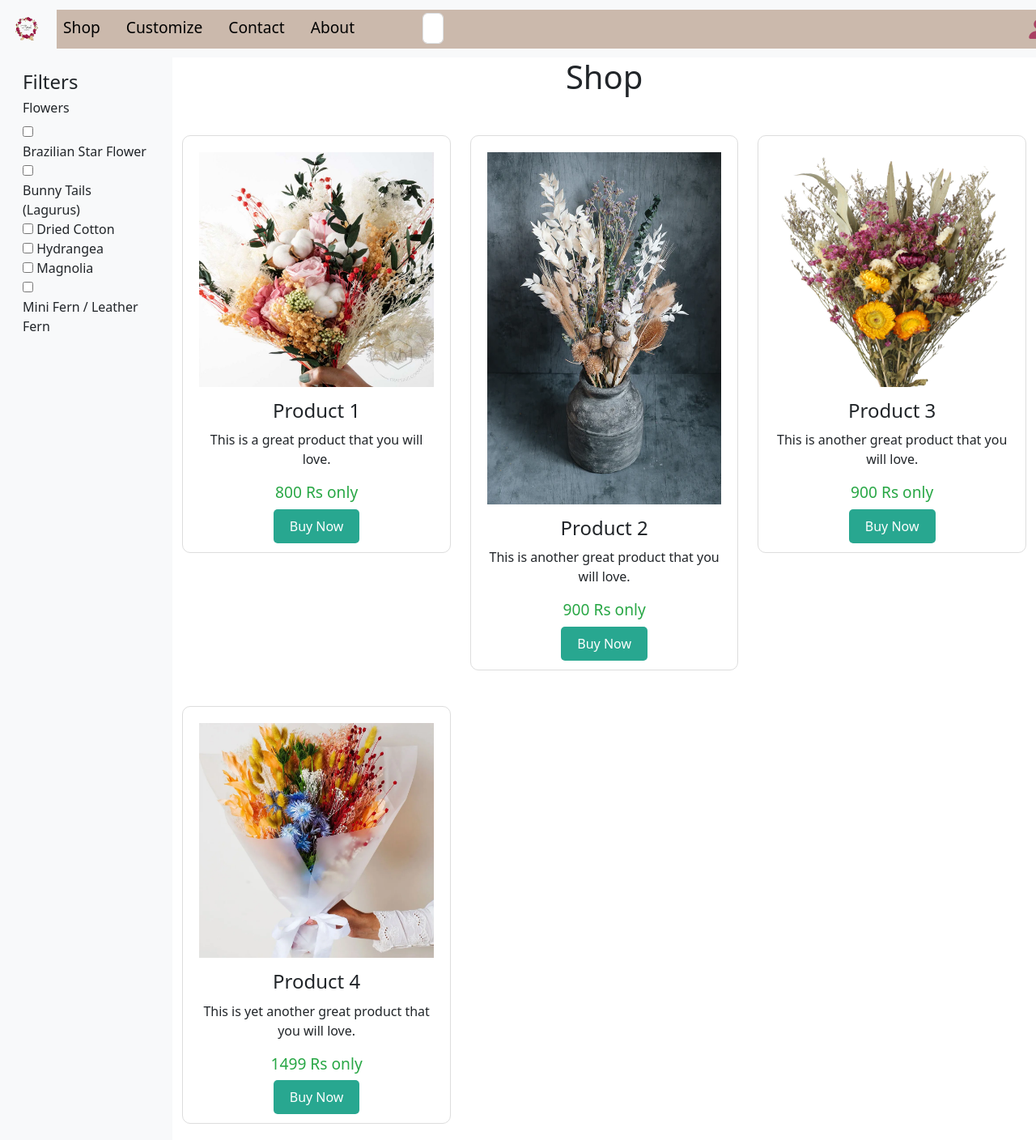
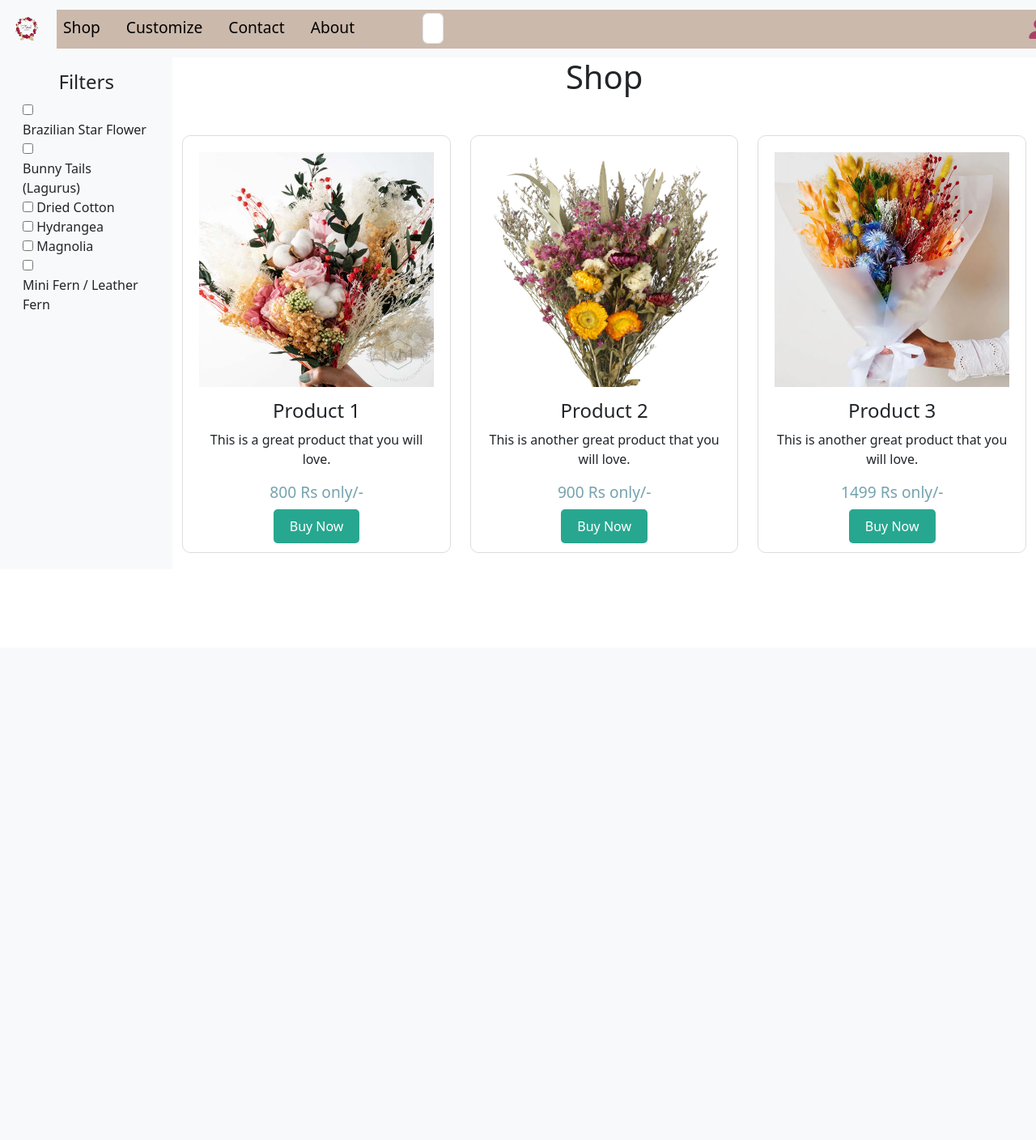
Before and after one commit to Tsahu874/E_commerce, a Flask app: page /shop in a window 1280 px wide. Shown: the whole page at 81% size. After the commit the page ends 683 px from the top, so only its background shows below. Run offline with Flask 3, Linux system fonts and the light colour scheme.

Commit message:
shop.html

```diff
--- a/templates/shop.html
+++ b/templates/shop.html
@@ -4,56 +4,6 @@
 <title>Shop</title>
 {% endblock title %}
 
-<style>
-    .product-card {
-        border: 1px solid #ddd;
-        border-radius: 10px;
-        padding: 20px;
-        margin-bottom: 20px;
-        text-align: center;
-        transition: box-shadow 0.3s ease-in-out;
-    }
-
-    .product-card:hover {
-        box-shadow: 0 4px 8px rgba(0, 0, 0, 0.1);
-    }
-
-    .product-image {
-        max-width: 100%;
-        height: auto;
-        margin-bottom: 15px;
-    }
-
-    .product-title {
-        font-size: 1.5rem;
-        margin-bottom: 10px;
-    }
-
-    .product-description {
-        font-size: 1rem;
-        margin-bottom: 15px;
-    }
-
-    .product-price {
-        font-size: 1.2rem;
-        color: #28a745;
-        margin-bottom: 15px;
-    }
-
-    .buy-button {
-        background-color: #28a745;
-        color: white;
-        padding: 10px 20px;
-        border: none;
-        border-radius: 5px;
-        cursor: pointer;
-        text-decoration: none;
-    }
-
-    .buy-button:hover {
-        background-color: #218838;
-    }
-</style>
 
 {% block main %}
 <main>
@@ -63,15 +13,18 @@
             <nav id="sidebar" class="col-md-3 col-lg-2 d-md-block bg-light sidebar">
                 <div class="position-sticky">
                     <div class="p-3">
-                        <h4>Filters</h4>
-                        <h6>Flowers</h6>
+                        <h4 style="text-align: center;">Filters</h4>
+                        <!-- <h6>Flowers</h6> -->
                         <ul class="list-unstyled">
-                            <li><input type="checkbox" id="flower1"> <label for="flower1">Brazilian Star Flower</label></li>
-                            <li><input type="checkbox" id="flower2"> <label for="flower2">Bunny Tails (Lagurus)</label></li>
+                            <li><input type="checkbox" id="flower1"> <label for="flower1">Brazilian Star Flower</label>
+                            </li>
+                            <li><input type="checkbox" id="flower2"> <label for="flower2">Bunny Tails (Lagurus)</label>
+                            </li>
                             <li><input type="checkbox" id="flower3"> <label for="flower3">Dried Cotton</label></li>
                             <li><input type="checkbox" id="flower4"> <label for="flower4">Hydrangea</label></li>
                             <li><input type="checkbox" id="flower5"> <label for="flower5">Magnolia</label></li>
-                            <li><input type="checkbox" id="flower6"> <label for="flower6">Mini Fern / Leather Fern</label></li>
+                            <li><input type="checkbox" id="flower6"> <label for="flower6">Mini Fern / Leather
+                                    Fern</label></li>
                         </ul>
                     </div>
                 </div>
@@ -81,18 +34,19 @@
             <div class="col-md-9 col-lg-10">
                 <h1 class="grid text-center mb-5">Shop</h1>
                 <div class="row row-cols-1 row-cols-md-2 row-cols-lg-3 g-4">
-                    <!-- Repeat this block for each product -->
+                    <!-- Product 1 -->
                     <div class="col">
                         <div class="product-card">
                             <img src="/static/images/pdt1.jpg" alt="Product 1" class="product-image">
                             <h2 class="product-title">Product 1</h2>
                             <p class="product-description">This is a great product that you will love.</p>
-                            <p class="product-price">800 Rs only</p>
+                            <p class="product-price" style="color:#105f7593;">800 Rs only/-</p>
                             <a href="#" class="buy-button">Buy Now</a>
                         </div>
                     </div>
 
-                    <div class="col">
+                    <!-- Product 2 -->
+                    <!-- <div class="col">
                         <div class="product-card">
                             <img src="/static/images/pdt2.webp" alt="Product 2" class="product-image">
                             <h2 class="product-title">Product 2</h2>
@@ -100,28 +54,29 @@
                             <p class="product-price">900 Rs only</p>
                             <a href="#" class="buy-button">Buy Now</a>
                         </div>
-                    </div>
+                    </div> -->
 
+                    <!-- Product 3 -->
                     <div class="col">
                         <div class="product-card">
                             <img src="/static/images/pdt3.jpg" alt="Product 3" class="product-image">
-                            <h2 class="product-title">Product 3</h2>
+                            <h2 class="product-title">Product 2</h2>
                             <p class="product-description">This is another great product that you will love.</p>
-                            <p class="product-price">900 Rs only</p>
+                            <p class="product-price" style="color: #105f7593;">900 Rs only/-</p>
                             <a href="#" class="buy-button">Buy Now</a>
                         </div>
                     </div>
 
+                    <!-- Product 4 -->
                     <div class="col">
                         <div class="product-card">
                             <img src="/static/images/pdt4.webp" alt="Product 4" class="product-image">
-                            <h2 class="product-title">Product 4</h2>
-                            <p class="product-description">This is yet another great product that you will love.</p>
-                            <p class="product-price">1499 Rs only</p>
+                            <h2 class="product-title">Product 3</h2>
+                            <p class="product-description">This is another great product that you will love.</p>
+                            <p class="product-price" style="color: #105f7593;">1499 Rs only/-</p>
                             <a href="#" class="buy-button">Buy Now</a>
                         </div>
                     </div>
-                    <!-- End of repeat block -->
                 </div>
             </div>
         </div>
```
